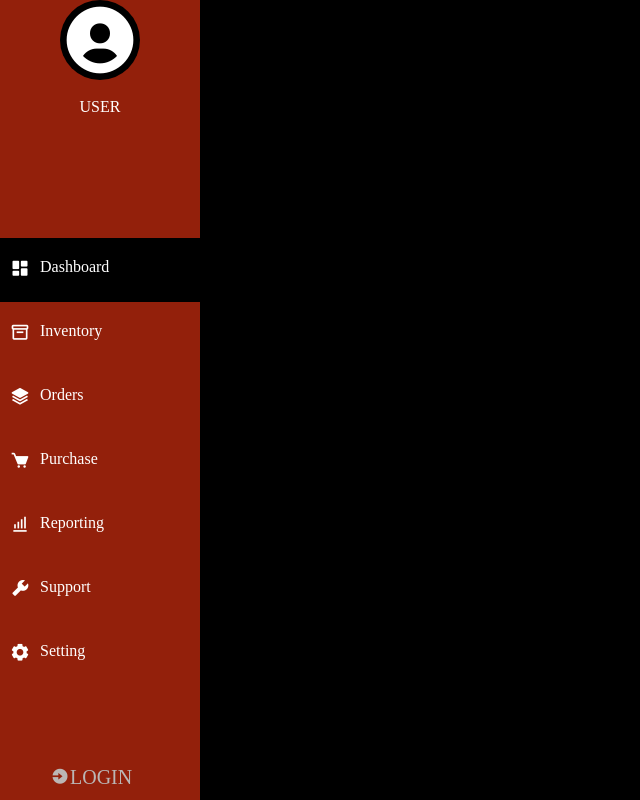
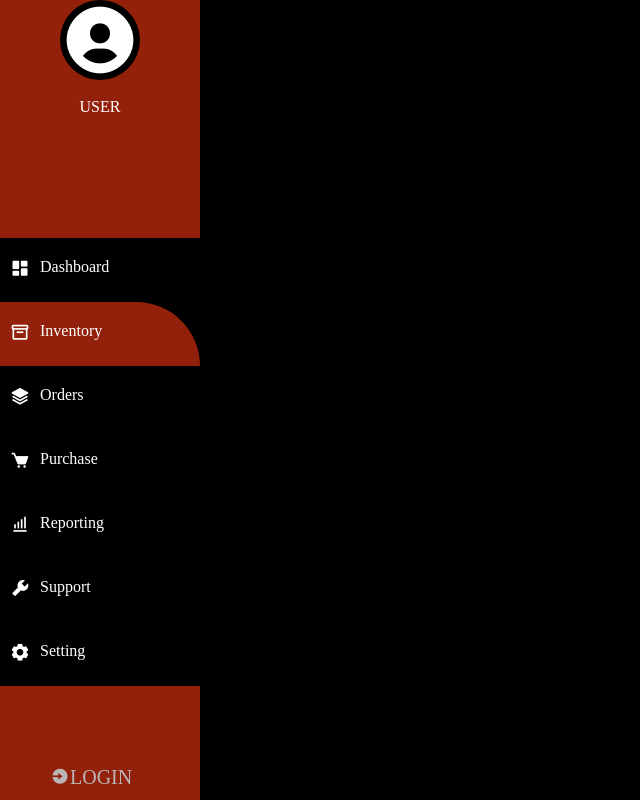
Before and after one commit to Lovethrech/personal-finance-manager, a Vue app: page / in a window 1280 px wide. Shown: the whole page, without its empty margins (0-640 px from the left). Built offline with nearby package versions, Linux system fonts and the light colour scheme.

Commit message:
...fine-tuning the side-nav-icon components.

```diff
--- a/src/components/side-nav/SideNavMainCtn.vue
+++ b/src/components/side-nav/SideNavMainCtn.vue
@@ -22,7 +22,7 @@ const {dashboardActive, inventoryActive, orderActiveBgColor, orderActiveBorderRa
     flex-direction:column;
 }
 .side-nav-icon-section{
-    background-color: #93200B;
+    background-color:rgb(0, 0, 0);
 }
 .login{
     position: absolute;
@@ -57,7 +57,7 @@ const {dashboardActive, inventoryActive, orderActiveBgColor, orderActiveBorderRa
                     :name="SideNavIcons[2].name"
                     :icon="SideNavIcons[2].icon"
                     :link="SideNavIcons[2].link"
-                    :style="{backgroundColor: inventoryActiveBgColor, borderRadius: inventoryActiveBorderRadius}"
+                    :style="[inventoryActive]"
                 >
                 </SideNavIcon>
 
--- a/src/stores/sideNavColor.js
+++ b/src/stores/sideNavColor.js
@@ -7,19 +7,29 @@ export const useSideNavColorStore = defineStore('sideNavColor', () => {
         borderRadius: "0"
     });
     const inventoryActive=ref({
-        backgroundColor:"transparent",
+        backgroundColor:"#93200B",
         borderRadius: "0 100px 0 0"
     });
-    const orderActiveBgColor=ref("transparent");
-    const orderActiveBorderRadius=ref("0");
-    const purchaseActiveBgColor=ref("transparent");
-    const purchaseActiveBorderRadius=ref("0");
-    const reportingActiveBgColor=ref("transparent");
-    const reportingActiveBorderRadius=ref("0");
-    const supportActiveBgColor=ref("transparent");
-    const supportActiveBorderRadius=ref("0");
-    const settingActiveBgColor=ref("transparent");
-    const settingActiveBorderRadius=ref("0");
+    const orderActive=ref({
+        backgroundColor:"#93200B",
+        borderRadius: "0"
+    });
+    const purchaseActive=ref({
+        backgroundColor:"#93200B",
+        borderRadius: "0"
+    });
+    const reportingActive=ref({
+        backgroundColor:"#93200B",
+        borderRadius: "0"
+    });
+    const supportActive=ref({
+        backgroundColor:"#93200B",
+        borderRadius: "0"
+    });
+    const settingActive=ref({
+        backgroundColor:"#93200B",
+        borderRadius: "0"
+    });
 
-    return { dashboardActive, inventoryActive, orderActiveBgColor, orderActiveBorderRadius, purchaseActiveBgColor, purchaseActiveBorderRadius, reportingActiveBgColor, reportingActiveBorderRadius, supportActiveBgColor, supportActiveBorderRadius, settingActiveBgColor, settingActiveBorderRadius }
+    return { dashboardActive, inventoryActive, orderActive, purchaseActive, reportingActive, supportActive, settingActive }
 })
```
